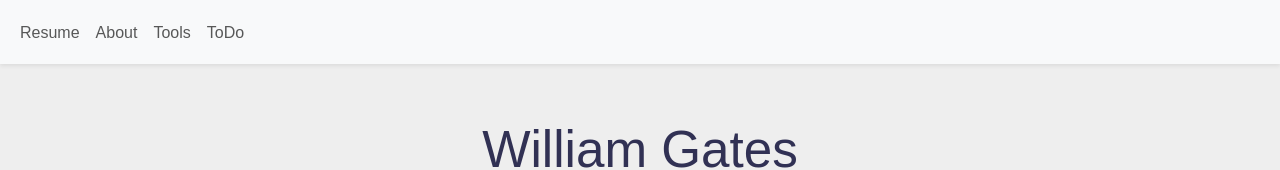
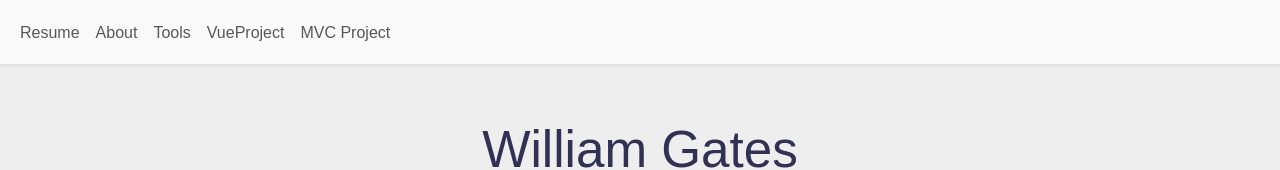
Before and after one commit to bgates284/vue_todo, a Vue app: page / in a window 1280 px wide. Shown: the top 170 px of the page. Built offline with nearby package versions, Linux system fonts and the light colour scheme.

Commit message:
link to MVC project

```diff
--- a/src/App.vue
+++ b/src/App.vue
@@ -16,6 +16,16 @@
                 {{ name }}
               </button>
             </li>
+            <li class="nav-item">
+              <a
+                class="nav-link"
+                href="https://mvcportfolio-h3fdhzh7e9gfe2f6.canadaeast-01.azurewebsites.net/"
+                target="_blank"
+                rel="noopener noreferrer"
+              >
+                MVC Project
+              </a>
+            </li>
           </ul>
         </div>
       </div>
@@ -31,7 +41,7 @@
 <script setup>
 import { ref, onMounted } from 'vue'
 import Resume from './components/Resume.vue'
-import ToDo from './components/ToDo.vue'
+import VueProject from './components/VueProject.vue'
 import Tools from './components/Tools.vue'
 import About from './components/About.vue'
 
@@ -43,7 +53,7 @@ const components = {
   Resume,
   About,
   Tools,
-  ToDo
+  VueProject
 }
 
 const toggleMenu = () => {
```
Also changed, not shown: src/components/VueProject.vue (renamed from src/components/ToDo.vue).
